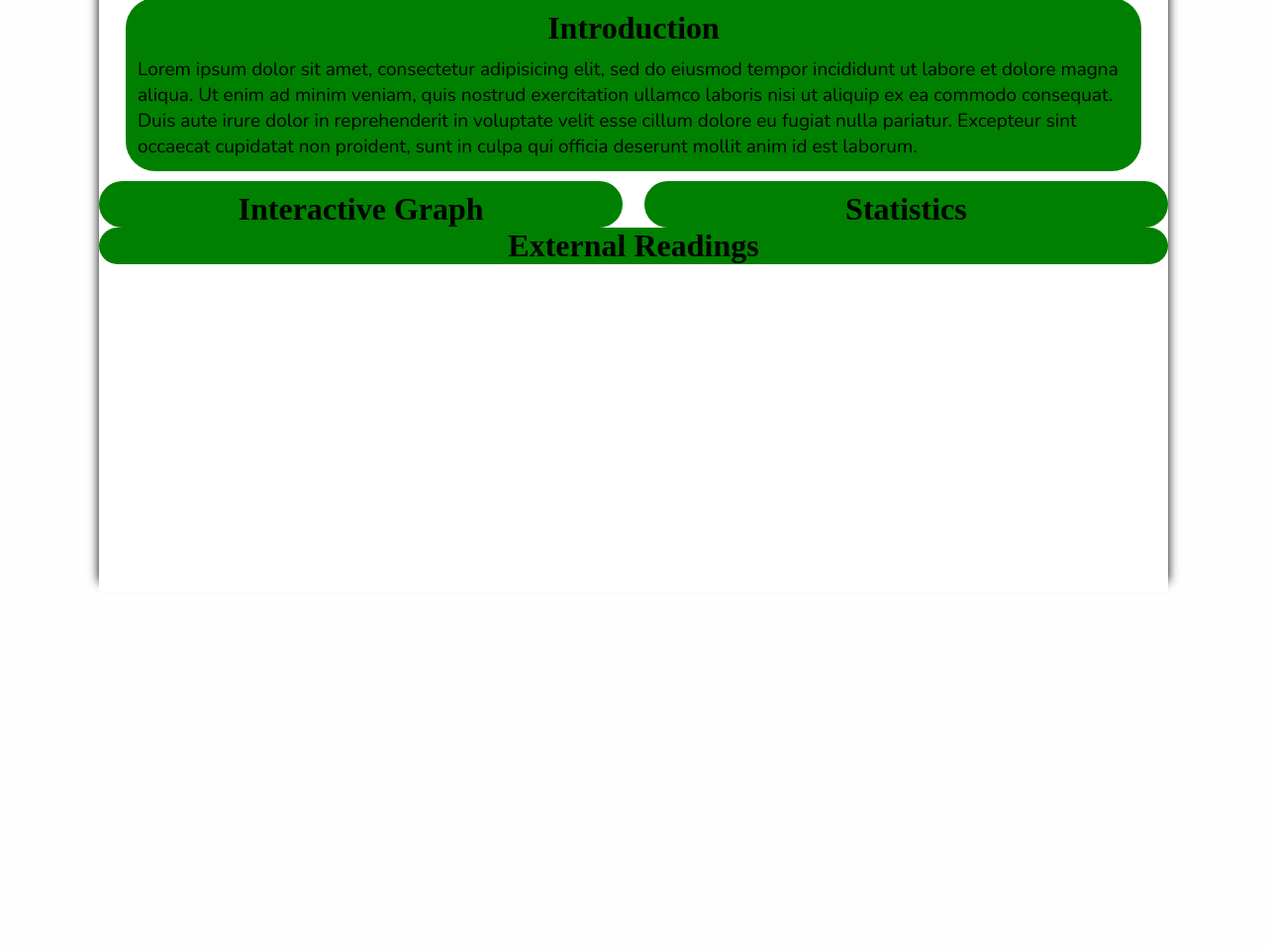
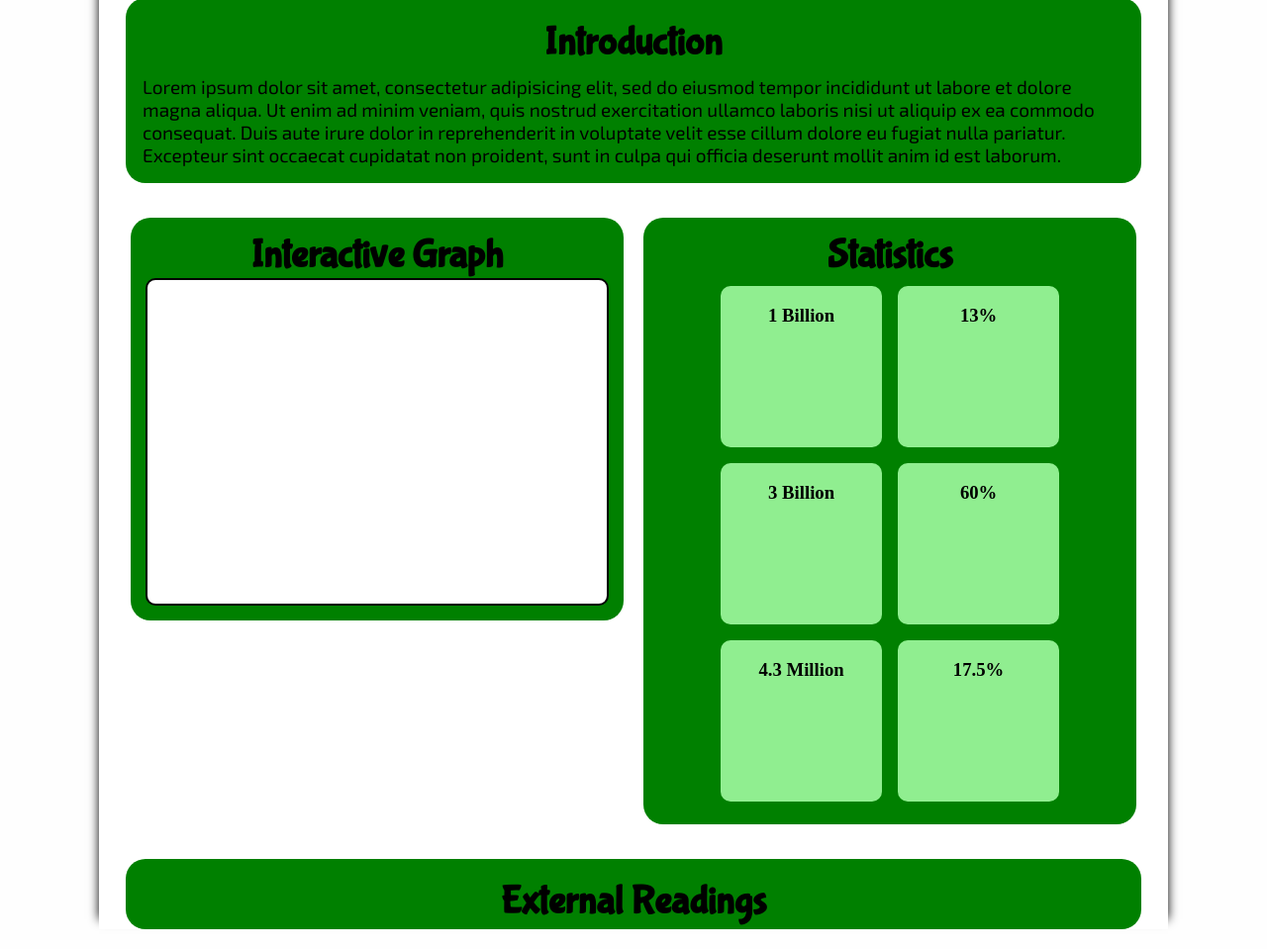
Before and after one commit to WilliamTrojniak/Year-9-Website, a plain HTML site: page UN Goals Site/frame.html in a window 1280 px wide. Shown: the part 463-1422 px from the top of the page at 99% size. Before the commit the page ends 1081 px from the top, so only its background shows below. Drawn offline with nearby package versions, Linux system fonts and the light colour scheme.

Commit message:
UN Site development

```diff
--- a/UN Goals Site/frame.html
+++ b/UN Goals Site/frame.html
@@ -5,6 +5,9 @@
     <meta charset = "UTF-8" />
     <link rel="stylesheet" type="text/css" href="style.css">
     <link href="https://fonts.googleapis.com/css?family=Nunito" rel="stylesheet">
+    <link href="https://fonts.googleapis.com/css?family=Bubblegum+Sans" rel="stylesheet">
+    <link href="https://fonts.googleapis.com/css?family=Exo+2" rel="stylesheet">
+
   </head>
   <body>
 
@@ -79,12 +82,21 @@
         </div>
    		</div>
    		<!-- End Intro Div -->
-      <!-- <div class = "contentDiv"> -->
+      <div class = "contentDiv" style="background-color: transparent;!important" id = "doubleContent">
      		<!-- Interactive Graph Div -->
      		<div id = "graphDiv" class = "contentDiv">
           <h1>Interactive Graph</h1>
           <div class = "firstSlideElement">
-
+            <div class = "graph1Container">
+            </div>
+          </div>
+          <div class = "secondSlideElement">
+            <div class = "graph1Container">
+            </div>
+          </div>
+          <div class = "thirdSlideElement">
+            <div class = "graph2Container">
+            </div>
           </div>
      		</div>
      		<!-- End Interactive Graph Div -->
@@ -92,23 +104,96 @@
      		<div id = "statsDiv" class = "contentDiv">
           <div class = "firstSlideElement">
             <h1>Statistics</h1>
+            <div class = "flex-container">
+              <!-- Flip Box -->
+              <div class = "flip-box">
+                <div class = "flip-box-inner">
+                  <div class = "flip-box-front">
+                    <h3>1 Billion</h3>
+                  </div>
+                  <div class = "flip-box-back">
+                    <p>Nearly 1 Billion people do not have access to electricity</p>
+                  </div>
+                </div>
+              </div>
+              <!-- Flip Box -->
+              <div class = "flip-box">
+                <div class = "flip-box-inner">
+                  <div class = "flip-box-front">
+                    <h3>13%</h3>
+                  </div>
+                  <div class = "flip-box-back">
+                    <p>13% of the world's population does not have access to modern electricity</p>
+                  </div>
+                </div>
+              </div>
+              <!-- Flip Box -->
+              <div class = "flip-box">
+                <div class = "flip-box-inner">
+                  <div class = "flip-box-front">
+                    <h3>3 Billion</h3>
+                  </div>
+                  <div class = "flip-box-back">
+                    <p>Around 3 billion people rely on fossil fuels for electricity</p>
+                  </div>
+                </div>
+              </div>
+              <!-- Flip Box -->
+              <div class = "flip-box">
+                <div class = "flip-box-inner">
+                  <div class = "flip-box-front">
+                    <h3>60%</h3>
+                  </div>
+                  <div class = "flip-box-back">
+                    <p>Energy production is responsible for approximately 60% of worldwide greenhouse gas emissions</p>
+                  </div>
+                </div>
+              </div>
+              <!-- Flip Box -->
+              <div class = "flip-box">
+                <div class = "flip-box-inner">
+                  <div class = "flip-box-front">
+                    <h3>4.3 Million</h3>
+                  </div>
+                  <div class = "flip-box-back">
+                    <p>4.3 million people died from indoor air pollution produced from burning combustible fuels</p>
+                  </div>
+                </div>
+              </div>
+              <!-- Flip Box -->
+              <div class = "flip-box">
+                <div class = "flip-box-inner">
+                  <div class = "flip-box-front">
+                    <h3>17.5%</h3>
+                  </div>
+                  <div class = "flip-box-back">
+                    <p>Of all energy produed in 2015, only 17.5% came from renewable sources</p>
+                  </div>
+                </div>
+              </div>
+              <!-- Flip Box Ends -->
+            </div>
           </div>
           <div class = "secondSlideElement">
             <h1>Interactive Graph</h1>
+            <div class = "graph2Container">
+            </div>
           </div>
           <div class = "thirdSlideElement">
             <h1>Statistics</h1>
           </div>
      		</div>
      		<!-- End Statistics Div -->
-      <!-- </div> -->
+      </div>
    		<!-- Interactive Activity Div -->
-   		<div id = "activityDiv" class = "secondSlideElement contentDiv" style = "clear: both">
+   		<div id = "activityDiv" class = "secondSlideElement contentDiv">
         <h1>Interactive Activity</h1>
+        <div class = "activityContainer">
+        </div>
    		</div>
    		<!-- End Interactive Activity Div -->
    		<!-- External Readings Div -->
-   		<div id = "extReadingsDiv" class = "contentDiv" style="clear: both;">
+   		<div id = "extReadingsDiv" class = "contentDiv">
         <h1>External Readings</h1>
    			<div class = "firstSlideElement">
         </div>
--- a/UN Goals Site/style.css
+++ b/UN Goals Site/style.css
@@ -6,19 +6,78 @@ body {
 
 h1 {
   text-align: center;
-  margin: 0px;
-  margin-top: 10px;
+  margin: 15px 5px 0px 5px;
+  font-family: 'Bubblegum Sans', cursive;
+  font-size: 40px;
 }
 
 p {
   margin: 10px;
-  font-family: 'Nunito', sans-serif;
+  font-family: 'Exo 2', sans-serif;
   font-size: 19px;
 }
 
 .textblock{
   padding: 2px;
 }
+
+/*Flip Box Styling*/
+.flip-box {
+  height: 175px;
+  width: 175px;
+  perspective: 1000px; /* Gives 3D Effect */
+  border-radius: 10px;
+}
+
+  .flip-box-inner {
+    position: relative;
+    width: 100%;
+    height: 100%;
+    text-align: center;
+    transition: transform 0.8s;
+    transform-style: preserve-3d;
+  }
+
+  .flip-box:hover .flip-box-inner {
+    transform: rotateY(180deg);
+  }
+
+  .flip-box-front, .flip-box-back {
+    position: absolute;
+    width: 100%;
+    height: 100%;
+    backface-visibility: hidden;
+    color: black;
+    background-color: lightgreen;
+    border-radius: 10px;
+  }
+
+
+  .flip-box-back {
+    transform: rotateY(180deg);
+
+  }
+
+  .flip-box-back p {
+    font-size: 17px;
+  }
+
+/*End Flip Box*/
+
+/*Flex Container Styling*/
+.flex-container {
+    display: flex;
+    flex-wrap: wrap;
+    align-content: center;
+    justify-content: center;
+
+  }
+
+  .flex-container > div {
+    margin: 2px;
+    padding: 6px;
+  }
+/*End Flex Container*/
 
 /*Menu Bar Styling*/
 .menubar {
@@ -88,9 +147,8 @@ p {
 
 
 #bodyDiv {
-	height: 1000px;
 	background-color: #FFF;
-
+  /*padding: 10px;*/
 	margin: 0px 100px 0px 100px;
   box-shadow: 0px -10px 10px black;
 
@@ -107,8 +165,9 @@ p {
   background-color: green;
   width: 95%;
   margin: auto;
-  border-radius: 30px;
-  padding: 0px;
+  margin-top: 30px;
+  border-radius: 20px;
+  padding: 5px;
 }
 
 
@@ -199,7 +258,6 @@ p {
 
 /*Introduction Div Styling*/
 #introDiv{
-  margin-top: 30px;
 }
 
 
@@ -207,15 +265,28 @@ p {
 
 /*End Introduction Div Styling*/
 
-
+#doubleContent:after {
+  content: "";
+  display: table;
+  clear: both;
+}
 
 /*Interactive Graph Div*/
 #graphDiv{
   width: 49%;
-  margin: 0px;
-  margin-top: 10px;
-  left: 0px;
+  margin: auto;
   float: left;
+  padding: 0px 15px 15px 15px;
+}
+
+.graph1Container, .graph2Container {
+  background-color: #fff;
+  width: 100%;
+  height: 0;
+  padding-bottom: 70%;
+  border-radius: 10px;
+  border: 2px solid black;
+
 }
 
 
@@ -226,10 +297,10 @@ p {
 /*Statistics Div*/
 #statsDiv{
   width: 49%;
-  margin: 0px;
-  margin-top: 10px;
+  margin: auto;
   right: 0px;
   float: right;
+  padding: 0px 15px 15px 15px;
 
 }
 /*End Statistics Div*/
@@ -237,17 +308,25 @@ p {
 
 /*Interactive Activity Div*/
 #activityDiv {
-  width: 100%;
-  margin-top: 10px;
+  padding: 0px 15px 15px 15px;
 
 }
+
+.activityContainer {
+  width: 100%;
+  height: 0px;
+  padding-bottom: 56.25%;
+  background-color: #fff;
+  border-radius: 10px;
+  border: 2px solid black;
+
+}
+
 /*End Interactive Activity Div*/
 
 
 /*External Readings Div*/
 #extReadingsDiv{
-  width: 100%;
-  margin-top: 10px;
 }
 /*End External Readings Div*/
 
```
